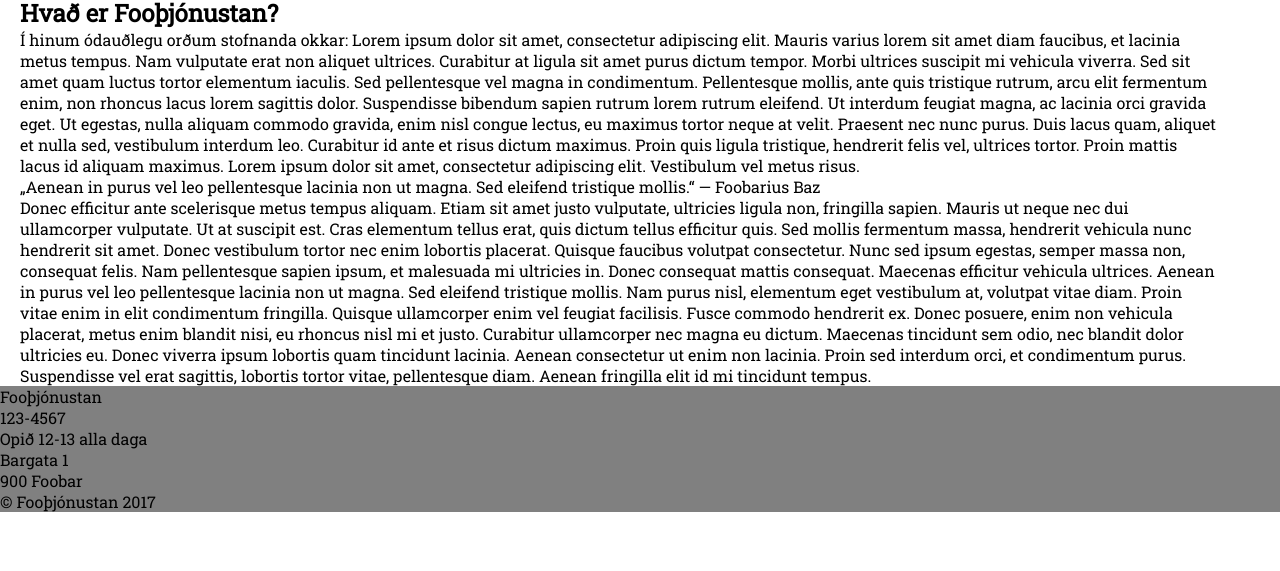
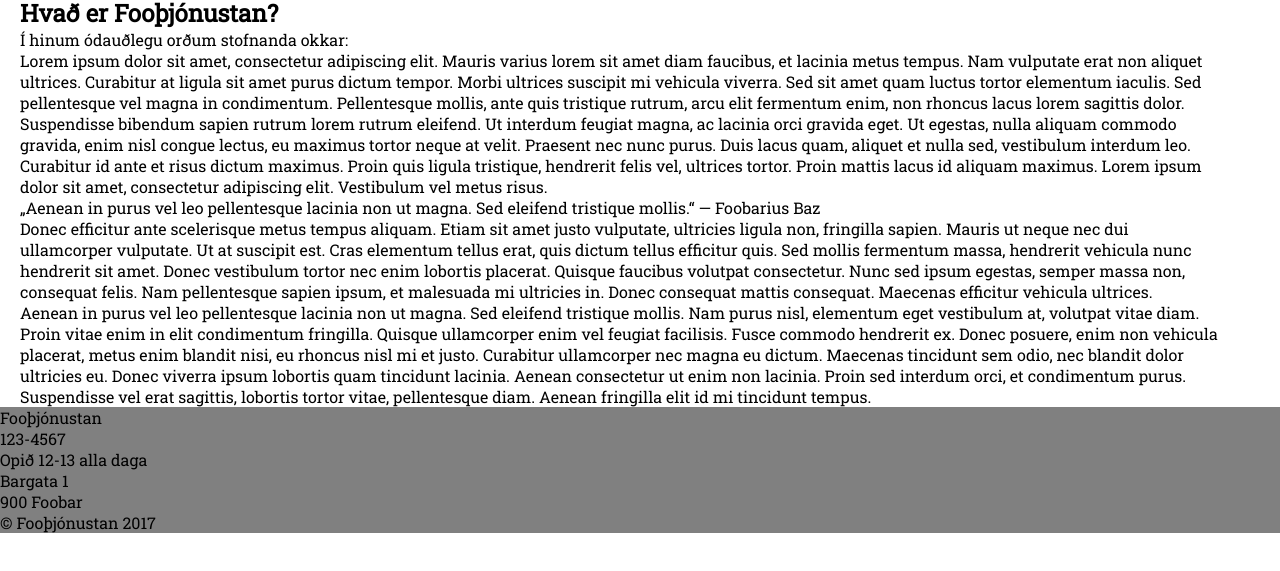
Before and after one commit to 7415963987456321/stortverkefni, a website: page um.html in a window 1280 px wide. Shown: the part 67-638 px from the top of the page. Drawn offline with Linux system fonts and the light colour scheme.

Commit message:
text.scss og smá breytingar í um.html og README

```diff
--- a/scss/text.scss
+++ b/scss/text.scss
@@ -0,0 +1,5 @@
+.text {
+  &__p {
+    margin-bottom: 20px;
+  }
+}
--- a/um.html
+++ b/um.html
@@ -7,7 +7,7 @@
   <link rel="stylesheet" href="/styles.css">
   <meta name="description" content="Beinagrind">
   <meta name="viewport" content="width=device-width" />
-  <link href="https://fonts.googleapis.com/css?family=Open+Sans|Roboto+Slab" rel="stylesheet">
+  <link href="https://fonts.googleapis.com/css?family=Open+Sans%7cRoboto+Slab" rel="stylesheet">
 </head>
 
 <body class="about">
@@ -27,21 +27,27 @@
 
     <div class="text">
 
-      <h2>Hvað er Fooþjónustan?</h2> Í hinum ódauðlegu orðum stofnanda okkar: Lorem ipsum dolor sit amet, consectetur adipiscing elit. Mauris varius lorem sit amet diam faucibus, et lacinia metus tempus. Nam vulputate erat non aliquet ultrices. Curabitur at ligula sit amet purus dictum
+      <h2>Hvað er Fooþjónustan?</h2>
+
+      <p class="text__p">Í hinum ódauðlegu orðum stofnanda okkar:</p>
+
+      <p class="text__p">Lorem ipsum dolor sit amet, consectetur adipiscing elit. Mauris varius lorem sit amet diam faucibus, et lacinia metus tempus. Nam vulputate erat non aliquet ultrices. Curabitur at ligula sit amet purus dictum
         tempor. Morbi ultrices suscipit mi vehicula viverra. Sed sit amet quam luctus tortor elementum iaculis. Sed pellentesque vel magna in condimentum. Pellentesque mollis, ante quis tristique rutrum, arcu elit fermentum enim, non rhoncus lacus lorem
         sagittis dolor. Suspendisse bibendum sapien rutrum lorem rutrum eleifend. Ut interdum feugiat magna, ac lacinia orci gravida eget. Ut egestas, nulla aliquam commodo gravida, enim nisl congue lectus, eu maximus tortor neque at velit. Praesent nec
         nunc purus. Duis lacus quam, aliquet et nulla sed, vestibulum interdum leo. Curabitur id ante et risus dictum maximus. Proin quis ligula tristique, hendrerit felis vel, ultrices tortor. Proin mattis lacus id aliquam maximus. Lorem ipsum dolor sit
-      amet, consectetur adipiscing elit. Vestibulum vel metus risus.
+        amet, consectetur adipiscing elit. Vestibulum vel metus risus.</p>
 
       <blockquote>„Aenean in purus vel leo pellentesque lacinia non ut magna. Sed eleifend tristique mollis.“ — Foobarius Baz
       </blockquote>
 
-      Donec efficitur ante scelerisque metus tempus aliquam. Etiam sit amet justo vulputate, ultricies ligula non, fringilla sapien. Mauris ut neque nec dui ullamcorper vulputate. Ut at suscipit est. Cras elementum tellus erat, quis dictum tellus efficitur
+        <p class="text__p">Donec efficitur ante scelerisque metus tempus aliquam. Etiam sit amet justo vulputate, ultricies ligula non, fringilla sapien. Mauris ut neque nec dui ullamcorper vulputate. Ut at suscipit est. Cras elementum tellus erat, quis dictum tellus efficitur
           quis. Sed mollis fermentum massa, hendrerit vehicula nunc hendrerit sit amet. Donec vestibulum tortor nec enim lobortis placerat. Quisque faucibus volutpat consectetur. Nunc sed ipsum egestas, semper massa non, consequat felis. Nam pellentesque
-      sapien ipsum, et malesuada mi ultricies in. Donec consequat mattis consequat. Maecenas efficitur vehicula ultrices. Aenean in purus vel leo pellentesque lacinia non ut magna. Sed eleifend tristique mollis. Nam purus nisl, elementum eget vestibulum
+          sapien ipsum, et malesuada mi ultricies in. Donec consequat mattis consequat. Maecenas efficitur vehicula ultrices.</p>
+
+        <p class="text__p">Aenean in purus vel leo pellentesque lacinia non ut magna. Sed eleifend tristique mollis. Nam purus nisl, elementum eget vestibulum
           at, volutpat vitae diam. Proin vitae enim in elit condimentum fringilla. Quisque ullamcorper enim vel feugiat facilisis. Fusce commodo hendrerit ex. Donec posuere, enim non vehicula placerat, metus enim blandit nisi, eu rhoncus nisl mi et justo.
           Curabitur ullamcorper nec magna eu dictum. Maecenas tincidunt sem odio, nec blandit dolor ultricies eu. Donec viverra ipsum lobortis quam tincidunt lacinia. Aenean consectetur ut enim non lacinia. Proin sed interdum orci, et condimentum purus. Suspendisse
-      vel erat sagittis, lobortis tortor vitae, pellentesque diam. Aenean fringilla elit id mi tincidunt tempus.
+          vel erat sagittis, lobortis tortor vitae, pellentesque diam. Aenean fringilla elit id mi tincidunt tempus.</p>
 
     </div>
   </main>
```
Also changed, not shown: README.md. Lines whose indentation alone changed are shown as unchanged.
